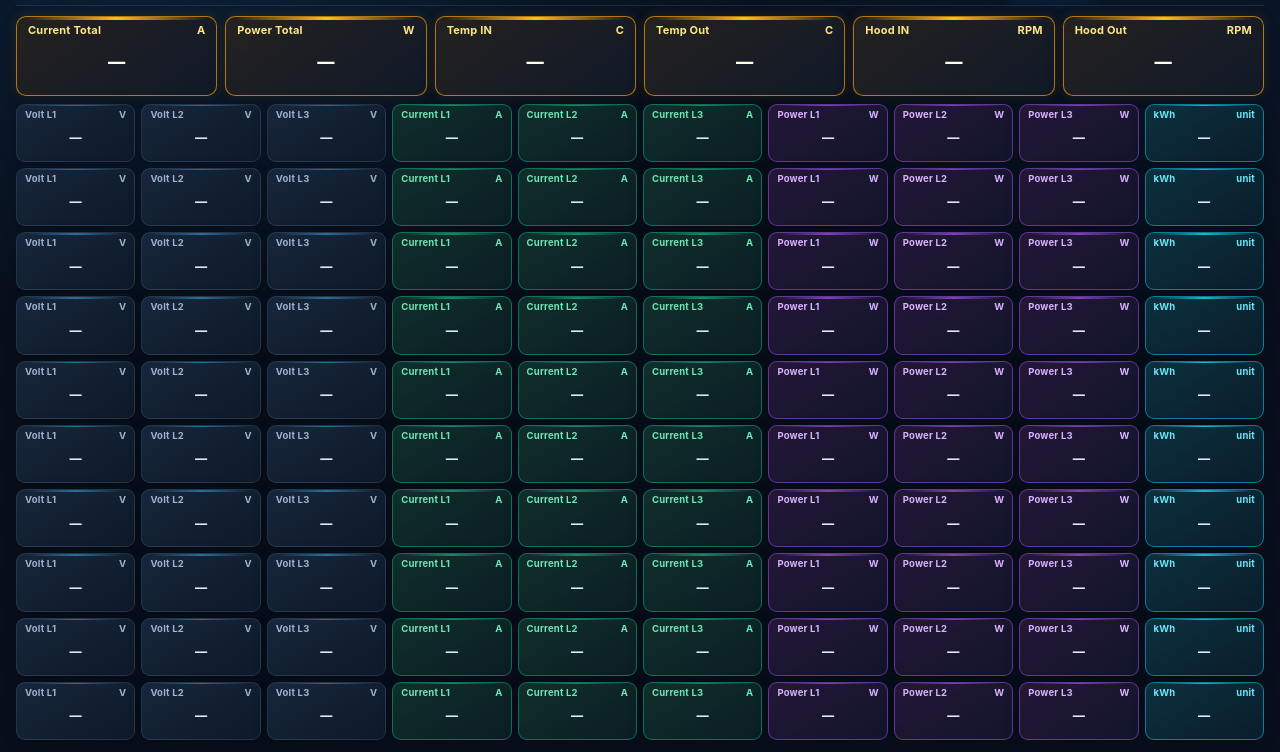
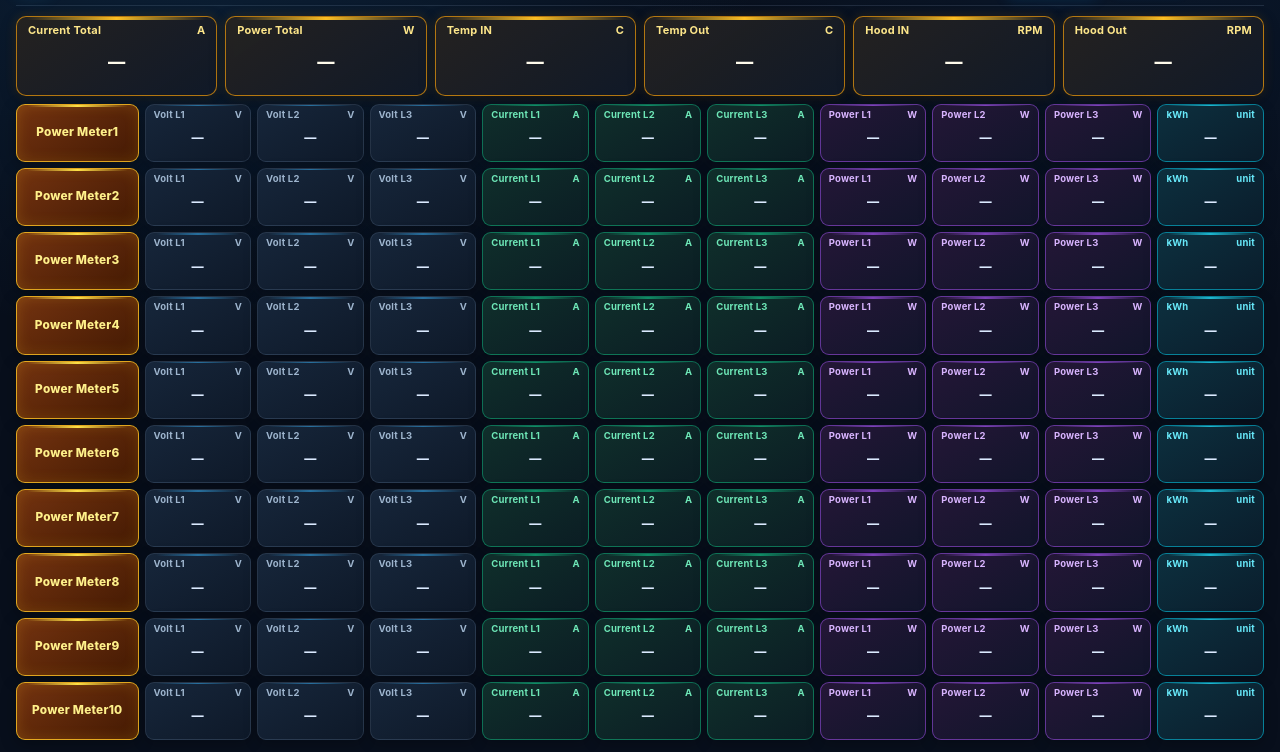
Before and after one commit to ridfinity88/Machine-Plant2-Dashboard, a plain HTML site: page HAO2C/index.html in a window 1280 px wide. Shown: the part 48-800 px from the top of the page. Drawn offline with Linux system fonts and the light colour scheme; no server answers.

Commit message:
Update index.html

```diff
--- a/HAO2C/index.html
+++ b/HAO2C/index.html
@@ -140,9 +140,10 @@
       min-height: 0;
     }
 
+    /* 11 คอลัมน์ต่อแถว: คอลัมน์แรกคือ Power Meter1..10 และ 10 คอลัมน์ถัดไปคือกล่องข้อมูล */
     .dashboard-grid {
       display: grid;
-      grid-template-columns: repeat(10, minmax(0, 1fr));
+      grid-template-columns: 1.15fr repeat(10, minmax(0, 1fr));
       grid-template-rows: repeat(10, minmax(0, 1fr));
       gap: 6px;
       min-height: 0;
@@ -173,6 +174,37 @@
       transform: translateY(-1px);
       border-color: rgba(57,183,255,.45);
       z-index: 2;
+    }
+
+    /* กล่องด้านซ้ายของแถวที่ 2-11 (Power Meter1 - Power Meter10): สีเด่นชัดและข้อความอยู่ตรงกลาง */
+    .tile.meter-label {
+      justify-content: center;
+      align-items: center;
+      padding: 4px 6px;
+      border: 1.5px solid rgba(251, 191, 36, 0.85);
+      background: linear-gradient(145deg, rgba(120, 53, 15, .96), rgba(69, 26, 3, .98));
+      box-shadow: 0 4px 16px rgba(0, 0, 0, .32), inset 0 0 14px rgba(251, 191, 36, .18);
+    }
+    .tile.meter-label::before {
+      height: 2px;
+      opacity: 1;
+      background: linear-gradient(90deg, transparent, #fde047, transparent);
+    }
+    .tile.meter-label:hover {
+      border-color: #fde047;
+      box-shadow: 0 6px 18px rgba(0, 0, 0, .38), 0 0 14px rgba(251, 191, 36, .35);
+    }
+    .meter-label-text {
+      width: 100%;
+      text-align: center;
+      color: #fef08a;
+      font-size: clamp(10.5px, 0.92vw, 14px);
+      font-weight: 800;
+      letter-spacing: .25px;
+      line-height: 1.15;
+      overflow: hidden;
+      text-overflow: ellipsis;
+      white-space: nowrap;
     }
 
     /* สีกลุ่มที่ 2 (กล่องที่ 4, 5, 6 ของแถวที่ 2-11): เขียวมรกต */
@@ -399,7 +431,6 @@
 
       const config = {};
       for (let i = 0; i < TOTAL; i++) {
-        // ค่าเริ่มต้นเรียงคอลัมน์จาก B7 เป็นต้นไป (106 คอลัมน์ -> B7:EC7)
         let colNum = i + 2; // 2 = B
         let colLetters = "";
         while (colNum > 0) {
@@ -419,7 +450,7 @@
     BOX_CONFIG.BOX4 = ["Temp Out", "C", "DS7"];
     BOX_CONFIG.BOX5 = ["Hood IN", "RPM", "DT7"];
     BOX_CONFIG.BOX6 = ["Hood Out", "RPM", "DU7"];
-    //  Power Meter 1
+    // Power Meter 1
     BOX_CONFIG.BOX7 = ["Volt L1", "V", "B7"];
     BOX_CONFIG.BOX8 = ["Volt L2", "V", "C7"];
     BOX_CONFIG.BOX9 = ["Volt L3", "V", "D7"];
@@ -531,8 +562,9 @@
     BOX_CONFIG.BOX106 = ["kWh", "unit", "M7"];
 
     const boxEntries = Object.entries(BOX_CONFIG);
-    const TOTAL_TILES = boxEntries.length;
+    const TOTAL_TILES = boxEntries.length; // 106 กล่องข้อมูล
     const FIRST_ROW_COUNT = 6;
+    const OTHER_ROWS = 10;
     const OTHER_COLUMNS = 10;
 
     const featuredGrid = document.getElementById("featuredGrid");
@@ -545,12 +577,59 @@
       return text === "" ? "—" : text;
     }
 
-    function getOtherRowColorClass(otherIndex) {
-      const colInRow = (otherIndex % OTHER_COLUMNS) + 1;
+    function getOtherRowColorClass(colInRow) {
+      // colInRow คือลำดับกล่องข้อมูล (1 ถึง 10) ในแต่ละแถวที่ 2-11
       if (colInRow >= 4 && colInRow <= 6) return " col-group-456";
       if (colInRow >= 7 && colInRow <= 9) return " col-group-789";
       if (colInRow === 10) return " col-group-10";
       return "";
+    }
+
+    function createMeterLabelTile(meterNumber) {
+      const tile = document.createElement("article");
+      tile.className = "tile meter-label";
+
+      const label = document.createElement("div");
+      label.className = "meter-label-text";
+      label.textContent = `Power Meter${meterNumber}`;
+
+      tile.append(label);
+      return tile;
+    }
+
+    function createDataTile(boxIndex) {
+      const [, cfg] = boxEntries[boxIndex];
+      const labelA = cfg[0] ?? "";
+      const labelB = cfg[1] ?? "";
+
+      const isFeatured = boxIndex < FIRST_ROW_COUNT;
+      const colInRow = ((boxIndex - FIRST_ROW_COUNT) % OTHER_COLUMNS) + 1;
+      const extraClass = isFeatured
+        ? " featured"
+        : getOtherRowColorClass(colInRow);
+
+      const tile = document.createElement("article");
+      tile.className = "tile" + extraClass;
+
+      const meta = document.createElement("div");
+      meta.className = "tile-meta";
+
+      const a = document.createElement("span");
+      a.className = "a-label";
+      a.textContent = labelA;
+
+      const b = document.createElement("span");
+      b.className = "b-label";
+      b.textContent = labelB;
+
+      const value = document.createElement("div");
+      value.className = "tile-value";
+      value.textContent = "—";
+
+      meta.append(a, b);
+      tile.append(meta, value);
+      valueElements[boxIndex] = value;
+      return tile;
     }
 
     function cellRefToCoords(ref) {
@@ -600,42 +679,21 @@
       grid.innerHTML = "";
       valueElements.length = 0;
 
-      for (let i = 0; i < TOTAL_TILES; i++) {
-        const [, cfg] = boxEntries[i];
-        const labelA = cfg[0] ?? "";
-        const labelB = cfg[1] ?? "";
+      // แถวที่ 1: กล่อง 1 - 6
+      for (let i = 0; i < Math.min(FIRST_ROW_COUNT, TOTAL_TILES); i++) {
+        featuredGrid.appendChild(createDataTile(i));
+      }
 
-        const isFeatured = i < FIRST_ROW_COUNT;
-        const extraClass = isFeatured
-          ? " featured"
-          : getOtherRowColorClass(i - FIRST_ROW_COUNT);
+      // แถวที่ 2 - 11: แทรก Power Meter1 - Power Meter10 ด้านซ้ายของแต่ละแถว
+      let dataIdx = FIRST_ROW_COUNT;
+      for (let r = 0; r < OTHER_ROWS; r++) {
+        grid.appendChild(createMeterLabelTile(r + 1));
 
-        const tile = document.createElement("article");
-        tile.className = "tile" + extraClass;
-
-        const meta = document.createElement("div");
-        meta.className = "tile-meta";
-
-        const a = document.createElement("span");
-        a.className = "a-label";
-        a.textContent = labelA;
-
-        const b = document.createElement("span");
-        b.className = "b-label";
-        b.textContent = labelB;
-
-        const value = document.createElement("div");
-        value.className = "tile-value";
-        value.textContent = "—";
-
-        meta.append(a, b);
-        tile.append(meta, value);
-        valueElements.push(value);
-
-        if (isFeatured) {
-          featuredGrid.appendChild(tile);
-        } else {
-          grid.appendChild(tile);
+        for (let c = 0; c < OTHER_COLUMNS; c++) {
+          if (dataIdx < TOTAL_TILES) {
+            grid.appendChild(createDataTile(dataIdx));
+            dataIdx++;
+          }
         }
       }
     }
```
